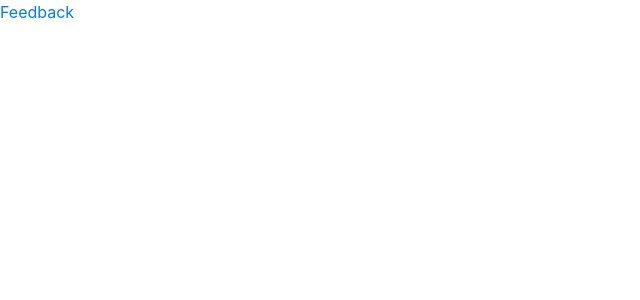
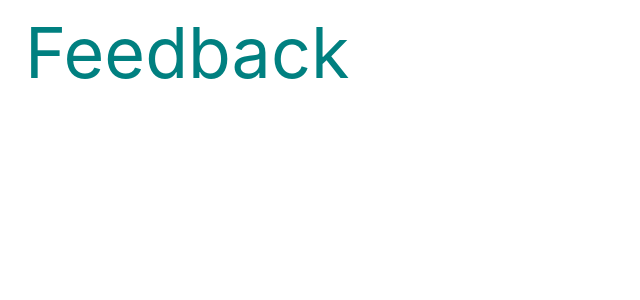
Before and after one commit to Rohankajale/erp-sys, a React (Create React App) app in the folder office_management/frontend/: page /faculty/facultyFeedbackLink in a window 1280 px wide. Shown: the top 300 px of the page, without its empty margins (0-640 px from the left). Built offline with nearby package versions, Linux system fonts and the light colour scheme.

Commit message:
add feedback routing

```diff
--- a/office_management/frontend/src/App.js
+++ b/office_management/frontend/src/App.js
@@ -16,6 +16,7 @@ import LoginPage from './Pages/LoginPage'
 import Home from './Pages/StudentHome'
 import StudentFeedbackLink from './Pages/Student/StudentFeedbackLink';
 import FacultyFeedbackLink from './Pages/Faculty/FacultyFeedbackLink';
+import AdminFeedbackLink from './Pages/Admin/AdminFeedbackLink';
 import StudentDetails from './Pages/StudentDetails'
 import facultyInterface from './Pages/FacultyInterface'
 import AttendenceFaculty from './Pages/AttendenceFaculty'
@@ -103,6 +104,7 @@ function App() {
           <Route exact path='/home' component={Home} />
           <Route exact path='/faculty/facultyFeedbackLink' component={FacultyFeedbackLink} />
           <Route exact path='/student/studentFeedbackLink' component={StudentFeedbackLink} />
+          <Route exact path='admin/adminFeedbackLink' component={AdminFeedbackLink} />
           <Route exact path='/student/updateProfile' component={StudentUpdateProfile} />
           <Route exact path="/studentDetails" component={StudentDetails} />
           <Route exact path='/faculty' component={facultyInterface} />
--- a/office_management/frontend/src/Components/AdminHomeHelper.jsx
+++ b/office_management/frontend/src/Components/AdminHomeHelper.jsx
@@ -53,7 +53,9 @@ const Home = () => {
                         <li className="nav-item">
                             <button type="button" className="btn"><Link to="/admin/allSubject"><li>SUBJECTS</li></Link></button>
                         </li>
-
+                        <li className="nav-item">
+                            <button type="button" className="btn"><Link to="/admin/adminFeedbackLink"><li>FEEDBACK</li></Link></button>
+                        </li>
                     </ul>
                 </div>
                 <div>
--- /dev/null
+++ b/office_management/frontend/src/Pages/Admin/AdminFeedbackLink.jsx
@@ -0,0 +1,9 @@
+import {  withRouter } from 'react-router-dom'
+
+import React from 'react';
+
+const AdminFeedbackLink = () => {
+    return <a href="http://127.0.0.1:5978" style={{color: 'teal', fontSize: '70px', margin: '15px 10px 1500px 25px'}}>Feedback: For assessing students feedback</a>
+}
+//xhr - promises asunc problem
+export default withRouter(AdminFeedbackLink)
--- a/office_management/frontend/src/Pages/Faculty/FacultyFeedbackLink.jsx
+++ b/office_management/frontend/src/Pages/Faculty/FacultyFeedbackLink.jsx
@@ -3,7 +3,7 @@ import {  withRouter } from 'react-router-dom'
 import React from 'react';
 
 const FacultyFeedbackLink = () => {
-    return <a href="http://127.0.0.1:5978/login">Feedback</a>
+    return <a href="http://127.0.0.1:5978/login" style={{color: 'teal', fontSize: '70px', margin: '15px 10px 1500px 25px'}}>Feedback</a>
 }
 
 export default withRouter(FacultyFeedbackLink)
--- a/office_management/frontend/src/Pages/Student/StudentFeedbackLink.jsx
+++ b/office_management/frontend/src/Pages/Student/StudentFeedbackLink.jsx
@@ -3,7 +3,7 @@ import {  withRouter } from 'react-router-dom'
 import React from 'react';
 
 const StudentFeedbackLink = () => {
-    return <a href="http://127.0.0.1:5978">Feedback</a>
+    return <a href="http://127.0.0.1:5978" style={{color: 'teal', fontSize: '70px', margin: '15px 10px 1500px 25px'}}>Feedback Form: For Submitting Feedback</a>
 }
 
 export default withRouter(StudentFeedbackLink)
```
Also changed, not shown: office_management/frontend/src/App.css (line endings or trailing spaces).
